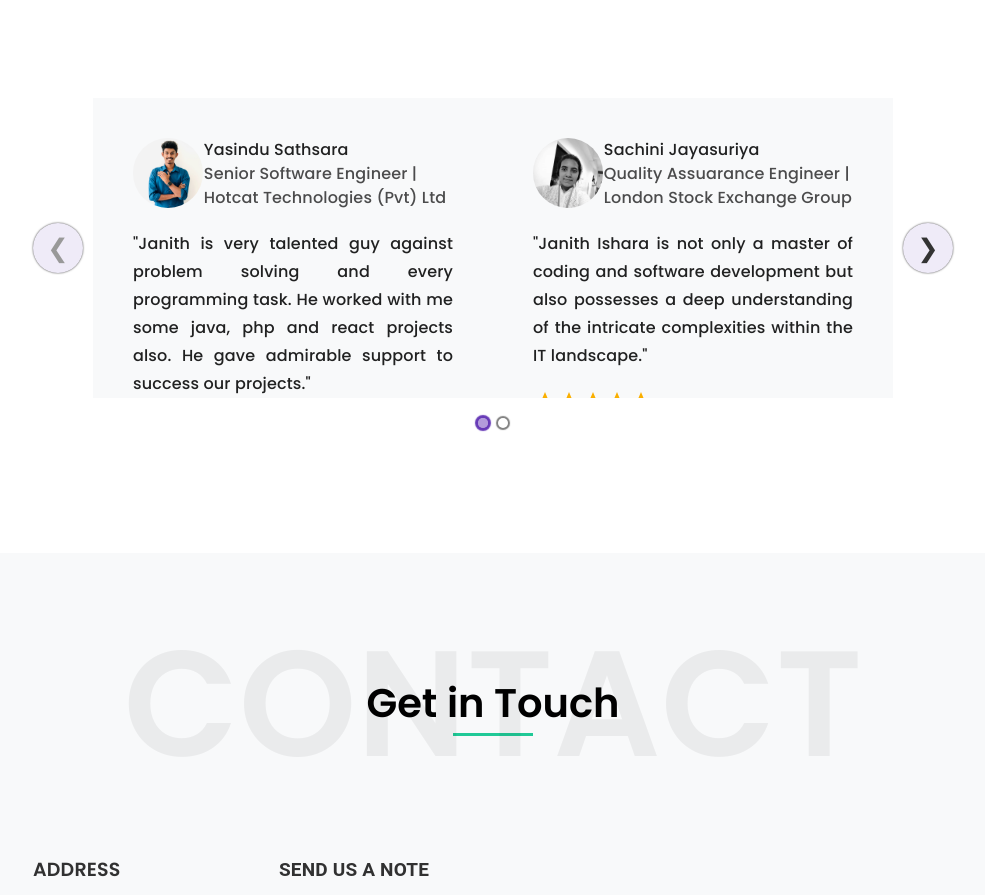
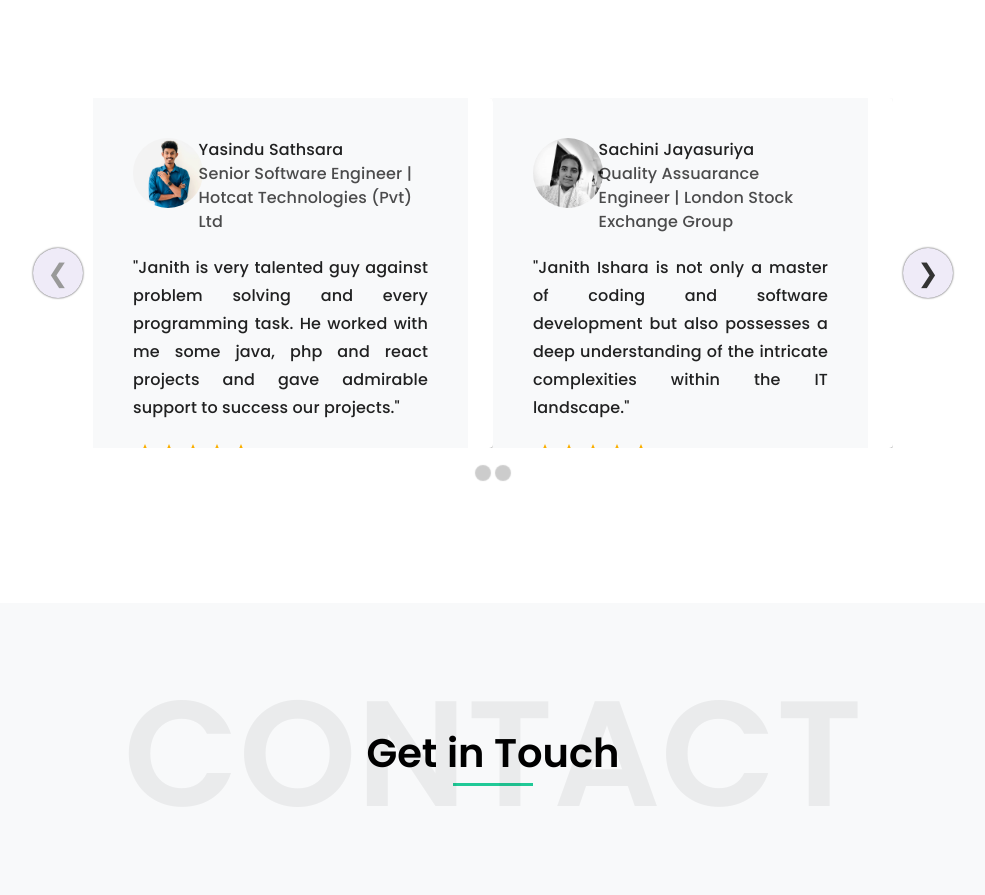
Before and after one commit to gmjishara/Portfolio_Website, a React (Create React App) app: page / in a window 1280 px wide. Shown: the part 5779-6674 px from the top of the page, without its empty margins (277-1262 px from the left). Built offline with nearby package versions, Linux system fonts and the light colour scheme.

Commit message:
all set in testimonial section

```diff
--- a/src/Common/RecommendationCard/RecommendationCard.js
+++ b/src/Common/RecommendationCard/RecommendationCard.js
@@ -1,28 +1,27 @@
-import {Rating, Avatar, Box, Grid, Paper, Typography } from "@mui/material";
+import { Rating, Avatar, Box, Grid, Paper, Typography } from "@mui/material";
 import React from "react";
 import "./style.css";
 
 export default function RecommendationCard({ image, name, post, children }) {
-    const textStyle={
-        fontFamily: "'Poppins',sans-serif",
-        fontWeight: 500
-    }
+  const textStyle = {
+    fontFamily: "'Poppins',sans-serif",
+    fontWeight: 500,
+  };
   return (
     <div>
-      <Paper elevation={0}>
+      <Paper borderRadius={20}>
         <Box className="recommendationLayout">
           <Grid container spacing={2.5}>
             <Grid item sm={2.5}>
-              <Avatar alt="recommendations" src={image} sx={{width:70,height:70}}/>
+              <Avatar
+                alt="recommendations"
+                src={image}
+                sx={{ width: 70, height: 70 }}
+              />
             </Grid>
             <Grid item sm={9.5}>
-              <Typography style={textStyle}>
-                {name}
-              </Typography>
-              <Typography
-                className="post"
-                style={textStyle}
-              >
+              <Typography style={textStyle}>{name}</Typography>
+              <Typography className="post" style={textStyle}>
                 {post}
               </Typography>
             </Grid>
@@ -30,7 +29,7 @@ export default function RecommendationCard({ image, name, post, children }) {
               {children}
             </Grid>
             <Grid item sm={12}>
-                <Rating value={5} readOnly/>
+              <Rating value={5} readOnly />
             </Grid>
           </Grid>
         </Box>
--- a/src/Common/RecommendationCard/style.css
+++ b/src/Common/RecommendationCard/style.css
@@ -1,8 +1,9 @@
 .recommendationLayout{
-    height:300px;
+    height:350px;
     padding:40px;
     background-color: #F8F9FA;
     font-family: "Poppins",sans-serif;
+    margin-right: 25px;
 }
 
 
--- a/src/Pages/Testimonial/Testimonial.js
+++ b/src/Pages/Testimonial/Testimonial.js
@@ -10,7 +10,7 @@ import "./style.css";
 
 export default function Testimonial() {
   const breakPoints = [
-    { width: 500, itemsToShow: 2 },
+    { width: 500, itemsToShow: 1 },
     { width: 768, itemsToShow: 2 },
     { width: 1200, itemsToShow: 2 },
     { width: 1500, itemsToShow: 2 },
@@ -19,7 +19,7 @@ export default function Testimonial() {
   const textStyle = {
     fontWeight: 500,
     fontFamily: "'Poppins',sans-serif",
-    lineHeight:"28px"
+    lineHeight: "28px",
   };
 
   return (
@@ -29,7 +29,9 @@ export default function Testimonial() {
         topic="Professionals Speak"
         bgColor="#ffffff"
       >
-        <ReactElasticCarousel breakPoints={breakPoints}>
+        <ReactElasticCarousel breakPoints={breakPoints} sx={({ dotsColor }) => ({
+    dotsColor: "#ff0000",
+  })}>
           <RecommendationCard
             image={yasindu}
             name="Yasindu Sathsara"
@@ -38,7 +40,7 @@ export default function Testimonial() {
             <Typography className="longText" style={textStyle}>
               "Janith is very talented guy against problem solving and every
               programming task. He worked with me some java, php and react
-              projects also. He gave admirable support to success our projects."
+              projects and gave admirable support to success our projects."
             </Typography>
           </RecommendationCard>
           <RecommendationCard
--- a/src/Pages/Testimonial/style.css
+++ b/src/Pages/Testimonial/style.css
@@ -1,3 +1,16 @@
-.longText{
-    text-align: justify;
+.longText {
+  text-align: justify;
 }
+
+button.rec-dot {
+  background-color: #CCCCCC;
+  box-shadow: 0 0 1px 3px #CCCCCC;
+}
+
+button.rec-dot:hover, button.rec-dot:active,
+button.rec-dot:focus {
+  box-shadow: 0 0 1px 3px rgba(32, 201, 151, 0.5);
+  background-color:#20C997;
+  width:12px;
+  height: 12px;
+}
```
